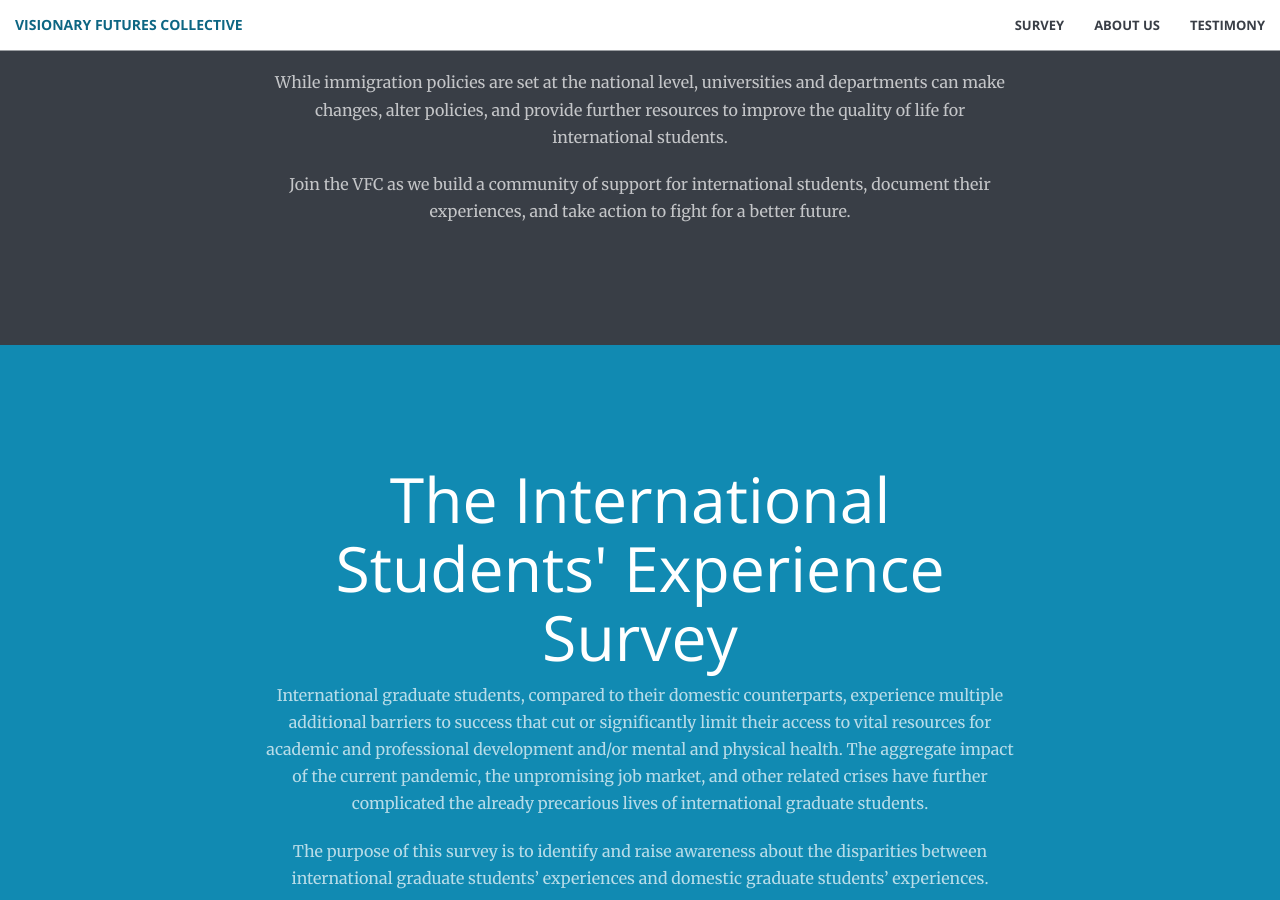
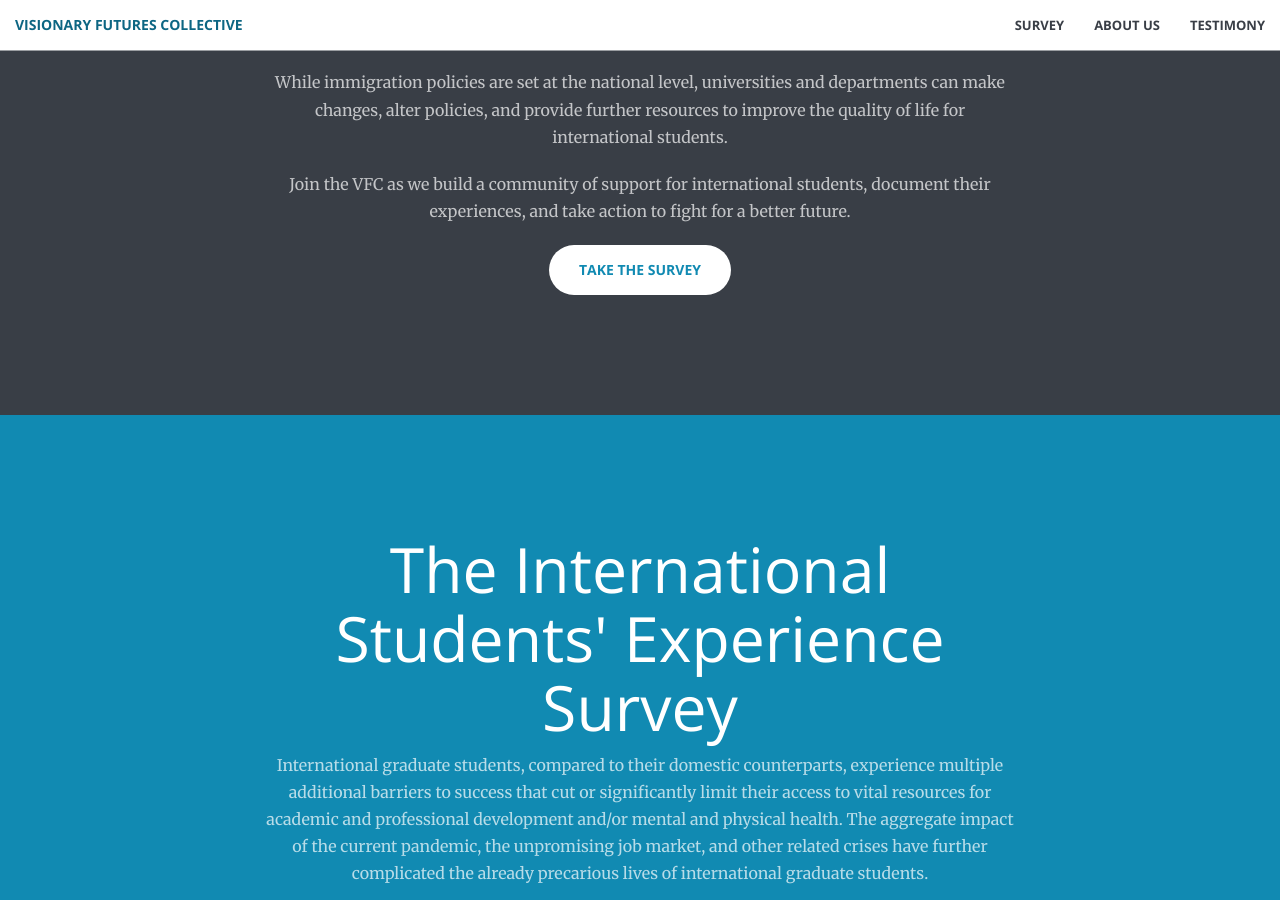
Before and after one commit to visionary-futures-collective/international-students, a Jekyll site: the page built from index.html, in a window 1280 px wide and 900 px high, scrolled down 1081 px. Built offline with Jekyll 4.4.1, drawn with Linux system fonts in a browser that asks for light colours.

Commit message:
moving survey button up

```diff
--- a/_includes/call-to-action.html
+++ b/_includes/call-to-action.html
@@ -7,6 +7,9 @@
                 <p class="text-faded">Universities benefit from international students and workers, but their policies cause significant harm to the students they recruit and to their families. </p>
                 <p class="text-faded">While immigration policies are set at the national level, universities and departments can make changes, alter policies, and provide further resources to improve the quality of life for international students.</p>
                 <p  class="text-faded">Join the VFC as we build a community of support for international students, document their experiences, and take action to fight for a better future. </p>
+                <p>
+                  <a href="https://docs.google.com/forms/d/e/1FAIpQLSeaeXW-EPkswSlUe5yLP-LrULdFttogwr2R_DlJWWa5iOJteA/viewform?fbzx=-2565945766701127848" class="btn btn-default btn-xl">Take the Survey</a>
+                </p>
             </div>
         </div>
     </div>
```
